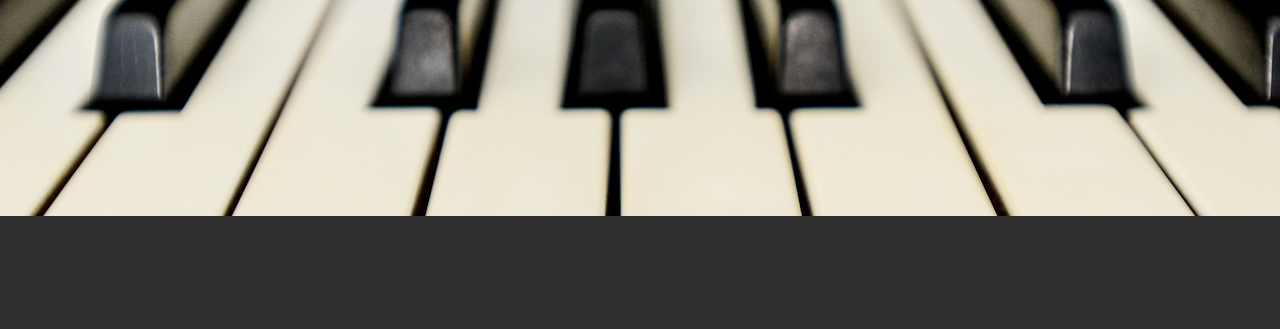
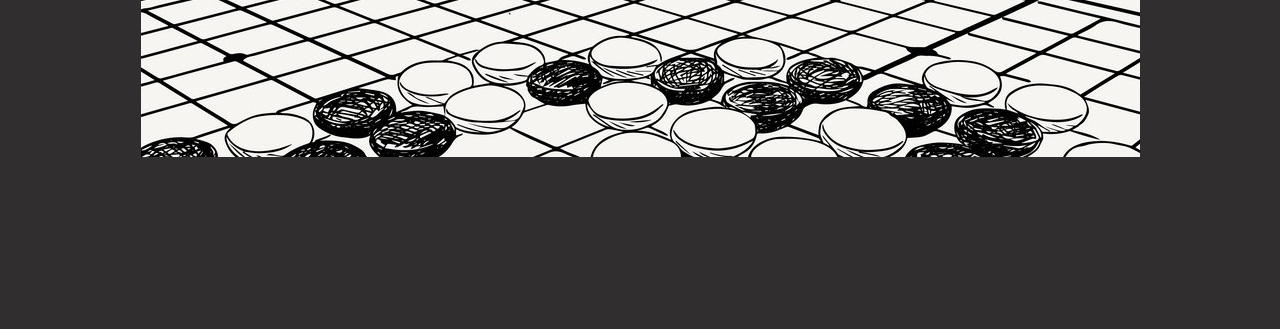
Before and after one commit to blechhhhh/goresources, a plain HTML site: page index.html in a window 1280 px wide. Shown: the part 50-379 px from the top of the page. Drawn offline with Linux system fonts and the light colour scheme; a web font is replaced by a local one.

Commit message:
Update main.css

```diff
--- a/main.css
+++ b/main.css
@@ -68,7 +68,7 @@ a:hover {
 }
 
 #header{
-   background: url("images/piano-keys.png") no-repeat top center fixed;
+   background: url("images/gobannerhires.jpg") no-repeat top center fixed;
    background-size: auto;
    height:266px;
    width: 100%;
```
